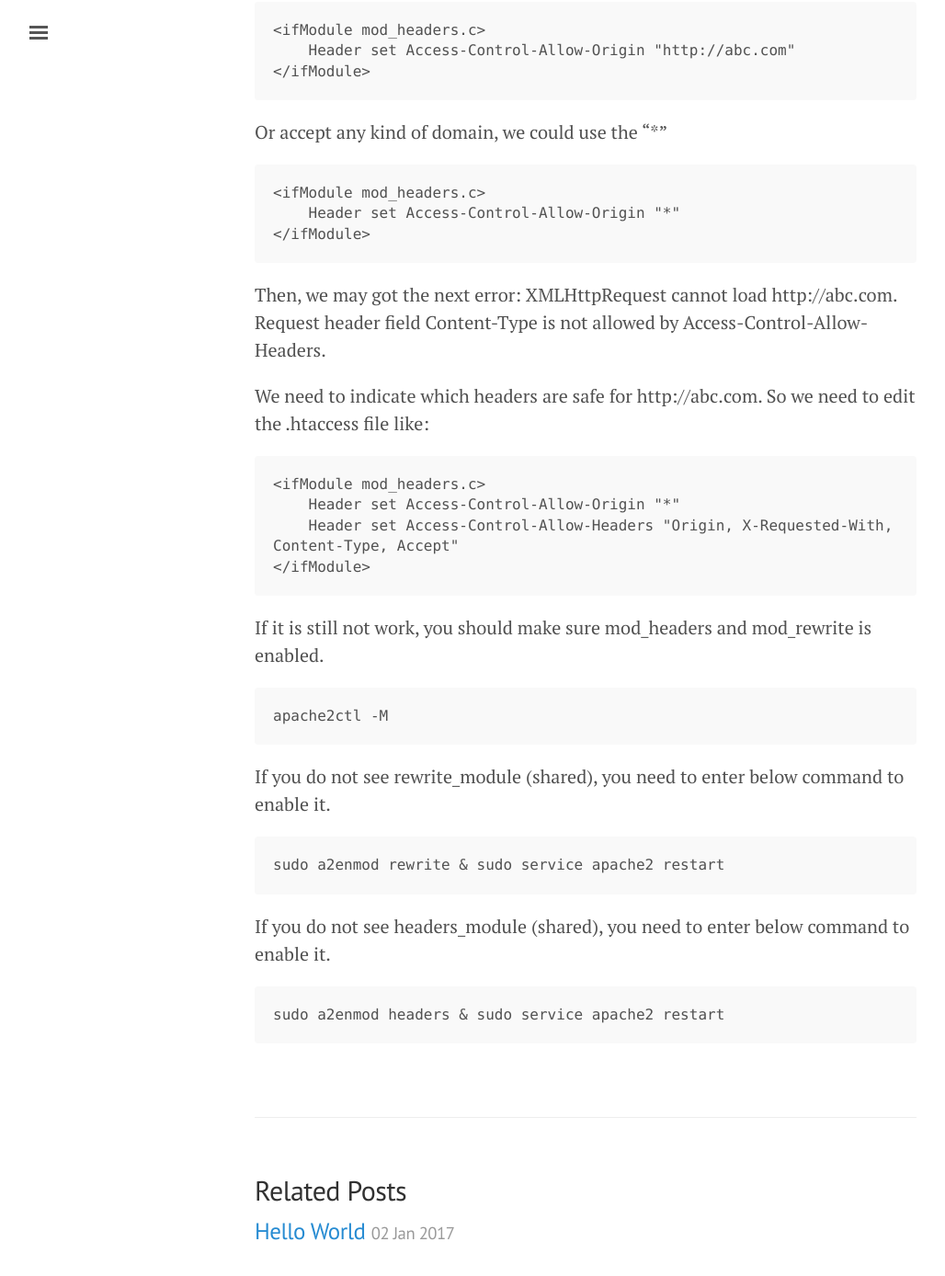
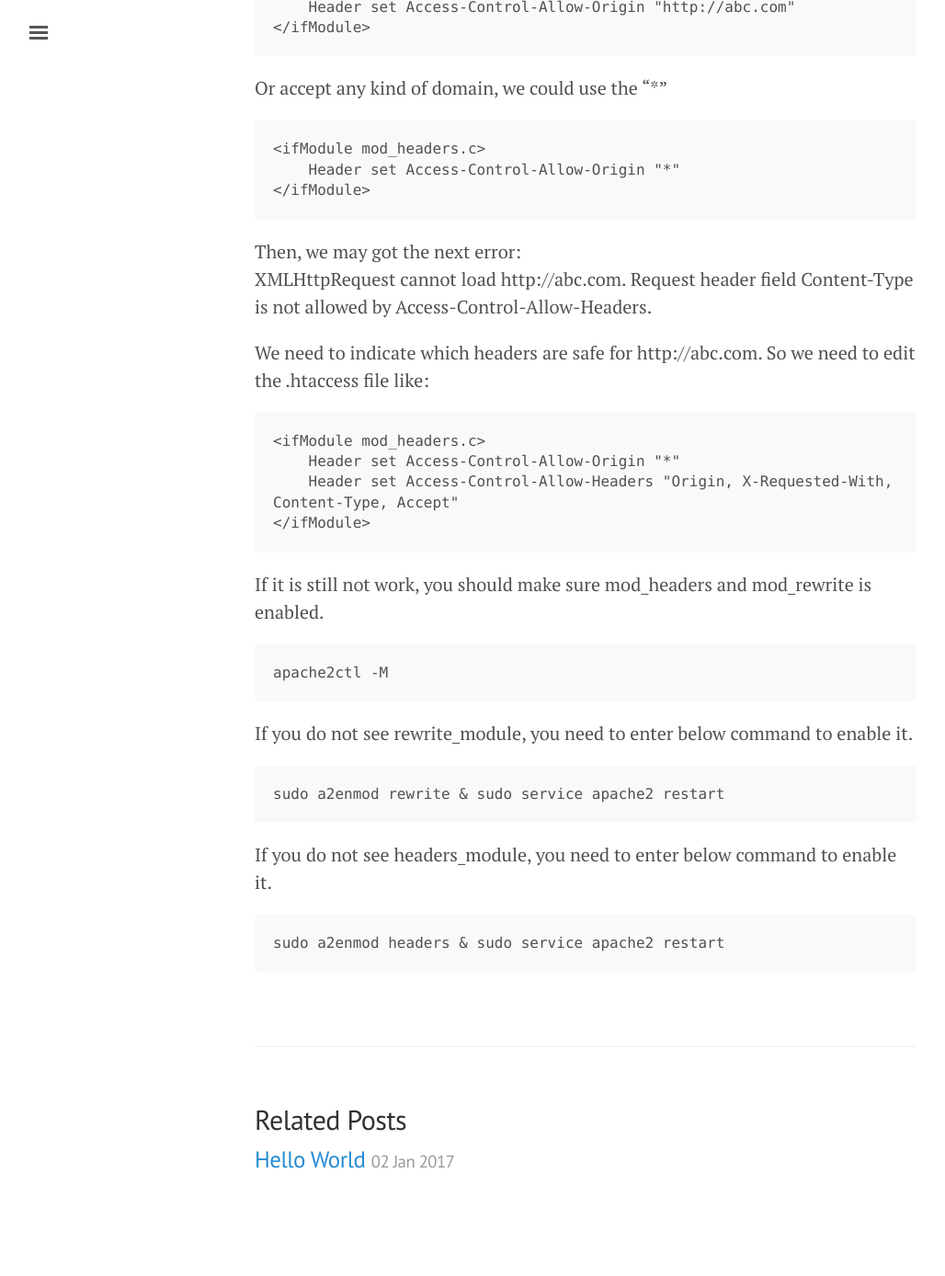
Before and after one commit to johnkwong/blog, a Jekyll site: the page built from _posts/2018-2-12-troubleshooting-cors-issues-on-apache.md, in a window 1280 px wide and 1400 px high, scrolled down 518 px. Shown: the top 1388 px of the window at 92% size, without its empty margins (3-1031 px from the left). Built offline with Jekyll 4.4.1, drawn with Linux system fonts in a browser that asks for light colours; after the commit the page ends 1855 px from its top, so only the background shows below that; some of the changed text lies outside the part shown.

Commit message:
Change article content Troubleshooting CORS Issues On Apache

````diff
--- a/_posts/2018-2-12-troubleshooting-cors-issues-on-apache.md
+++ b/_posts/2018-2-12-troubleshooting-cors-issues-on-apache.md
@@ -37,12 +36,12 @@ If it is still not work, you should make sure mod_headers and mod_rewrite is ena
 apache2ctl -M
 ```
 
-If you do not see rewrite_module (shared), you need to enter below command to enable it.
+If you do not see rewrite_module, you need to enter below command to enable it.
 ```
 sudo a2enmod rewrite & sudo service apache2 restart
 ```
 
-If you do not see headers_module (shared), you need to enter below command to enable it.
+If you do not see headers_module, you need to enter below command to enable it.
 ```
 sudo a2enmod headers & sudo service apache2 restart
 ```
````
Also changed, not shown: other parts of _posts/2018-2-12-troubleshooting-cors-issues-on-apache.md (+1 -2 lines).
